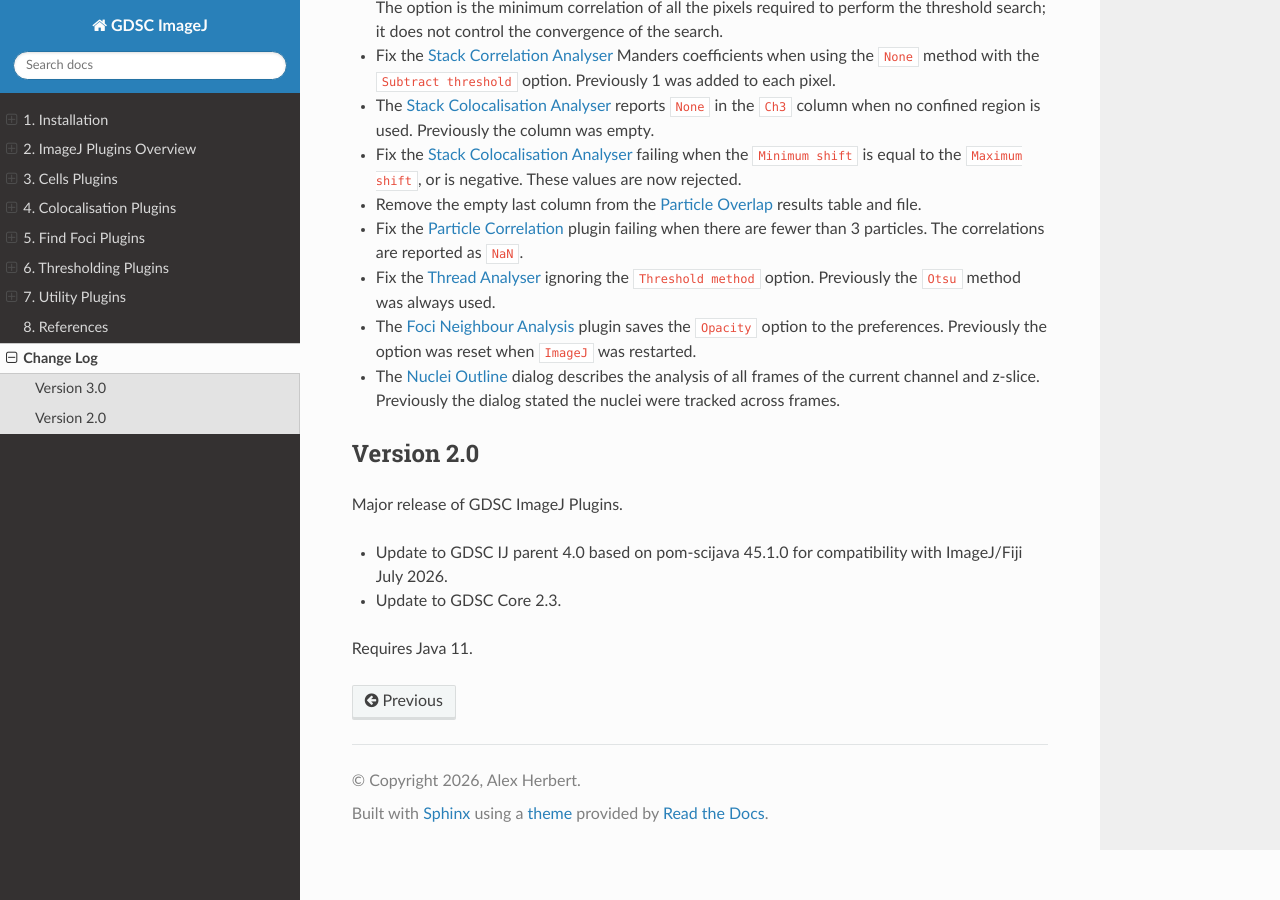
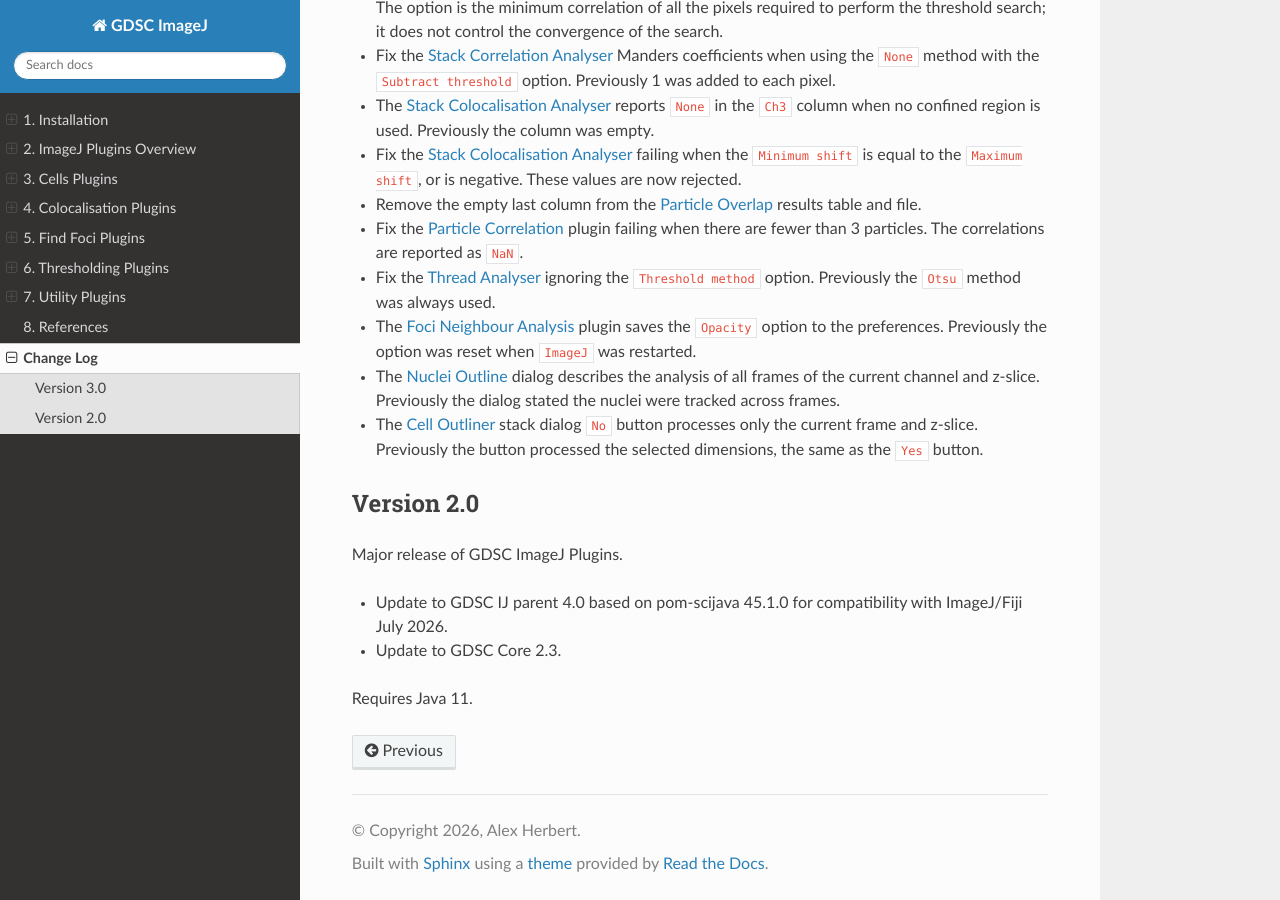
Before and after one commit to aherbert/gdsc, a Sphinx documentation site: the page built from docs/change_log.rst, in a window 1280 px wide and 900 px high, scrolled down 1515 px. Built offline with Sphinx 7.4.7 and the Read the Docs theme 3.1.0, drawn with Linux system fonts in a browser that asks for light colours.

Commit message:
Process only the current plane when the Cell Outliner stack dialog is declined

```diff
--- a/docs/cells_plugins.rst
+++ b/docs/cells_plugins.rst
@@ -86,7 +86,7 @@ Hold the ``Shift`` key when running the plugin to show the ``Debug`` option. Thi
 
 **Stacks**
 
-If the image has multiple z-slices or frames then a second dialog is shown after the parameters are set. The ``All frames`` and ``All slices`` options select to process all the frames and/or z-slices of the current channel; otherwise only the current frame and z-slice are processed. The same point ROI is used for every image plane.
+If the image has multiple z-slices or frames then a second dialog is shown after the parameters are set. Select ``Yes`` to process the selected dimensions: the ``All frames`` and ``All slices`` options select to process all the frames and/or z-slices of the current channel; otherwise only the current frame and z-slice are processed. Select ``No`` to process only the current frame and z-slice. The same point ROI is used for every image plane.
 
 .. index:: Cell Outliner Output
 
--- a/docs/change_log.rst
+++ b/docs/change_log.rst
@@ -85,6 +85,9 @@ Major release of GDSC ImageJ Plugins.
   preferences. Previously the option was reset when ``ImageJ`` was restarted.
 * The :ref:`cells_plugins:Nuclei Outline` dialog describes the analysis of all frames of the
   current channel and z-slice. Previously the dialog stated the nuclei were tracked across frames.
+* The :ref:`cells_plugins:Cell Outliner` stack dialog ``No`` button processes only the current
+  frame and z-slice. Previously the button processed the selected dimensions, the same as the
+  ``Yes`` button.
 
 
 Version 2.0
```
Also changed, not shown: 1 other file.
